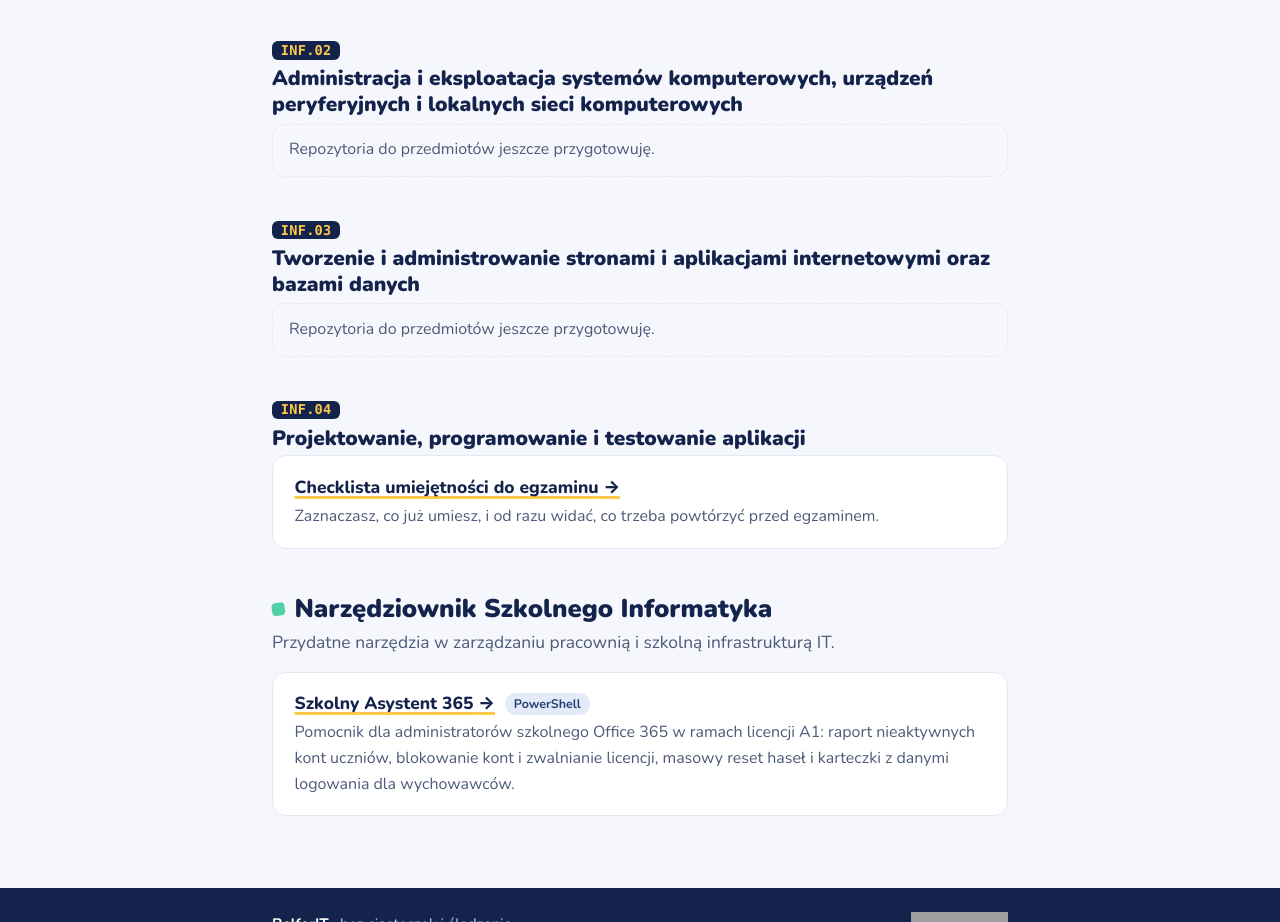
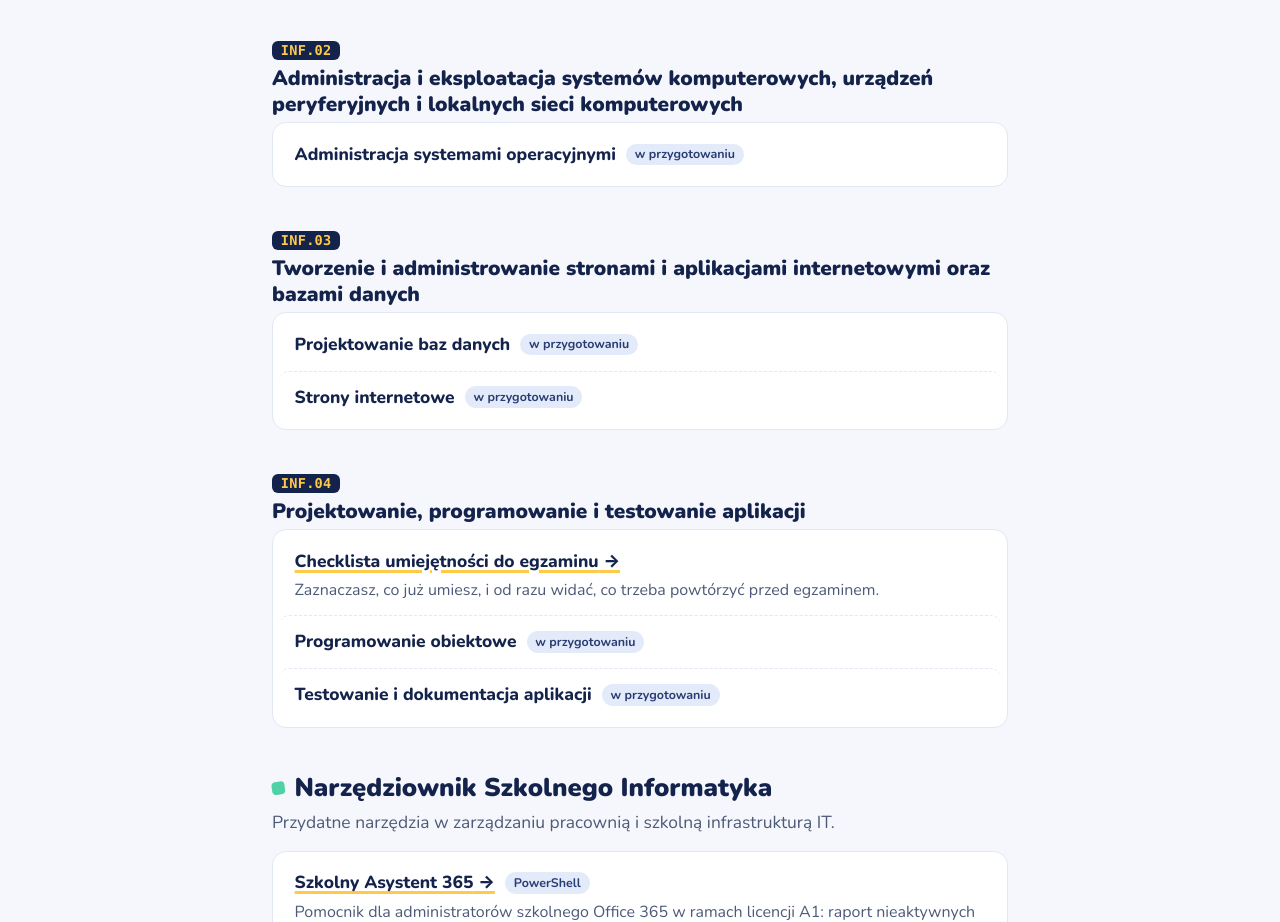
Before and after one commit to belferIT/belferit.github.io, a plain HTML site: page index.html in a window 1280 px wide. Shown: the part 1622-2544 px from the top of the page. Drawn offline with Linux system fonts and the light colour scheme; grey boxes are pictures that could not be loaded.

Commit message:
Kwalifikacje: zapowiedzi repozytoriów przedmiotów
Co-Authored-By: Claude Opus 5.5 <noreply@anthropic.com>
Claude-Session: https://claude.ai/code/session_012P4W6rqPv7Kko2tpPiywv7

```diff
--- a/index.html
+++ b/index.html
@@ -334,12 +334,23 @@
            <li><a class="title" href="https://github.com/…">Nazwa przedmiotu</a><p>Co jest w repozytorium.</p></li> -->
       <section id="inf02" aria-labelledby="h-inf02">
         <h2 class="qual" id="h-inf02"><span class="code">INF.02</span><span class="h-text">Administracja i eksploatacja systemów komputerowych, urządzeń peryferyjnych i lokalnych sieci komputerowych</span></h2>
-        <p class="soon-note">Repozytoria do przedmiotów jeszcze przygotowuję.</p>
+        <ul class="items">
+          <li class="planned">
+            <span class="title">Administracja systemami operacyjnymi</span> <span class="tag">w przygotowaniu</span>
+          </li>
+        </ul>
       </section>
 
       <section id="inf03" aria-labelledby="h-inf03">
         <h2 class="qual" id="h-inf03"><span class="code">INF.03</span><span class="h-text">Tworzenie i administrowanie stronami i aplikacjami internetowymi oraz bazami danych</span></h2>
-        <p class="soon-note">Repozytoria do przedmiotów jeszcze przygotowuję.</p>
+        <ul class="items">
+          <li class="planned">
+            <span class="title">Projektowanie baz danych</span> <span class="tag">w przygotowaniu</span>
+          </li>
+          <li class="planned">
+            <span class="title">Strony internetowe</span> <span class="tag">w przygotowaniu</span>
+          </li>
+        </ul>
       </section>
 
       <section id="inf04" aria-labelledby="h-inf04">
@@ -348,6 +359,12 @@
           <li>
             <a class="title" href="INF.04%20%E2%80%93%20checklista%20umiej%C4%99tno%C5%9Bci.html">Checklista umiejętności do egzaminu</a>
             <p>Zaznaczasz, co już umiesz, i od razu widać, co trzeba powtórzyć przed egzaminem.</p>
+          </li>
+          <li class="planned">
+            <span class="title">Programowanie obiektowe</span> <span class="tag">w przygotowaniu</span>
+          </li>
+          <li class="planned">
+            <span class="title">Testowanie i dokumentacja aplikacji</span> <span class="tag">w przygotowaniu</span>
           </li>
         </ul>
       </section>
```
